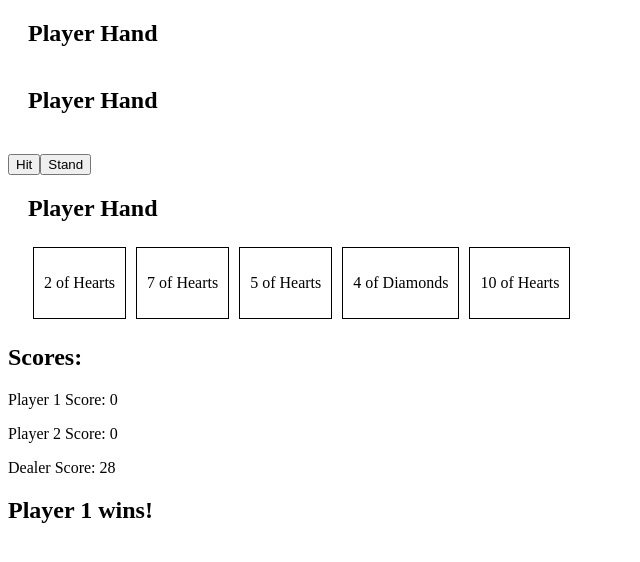
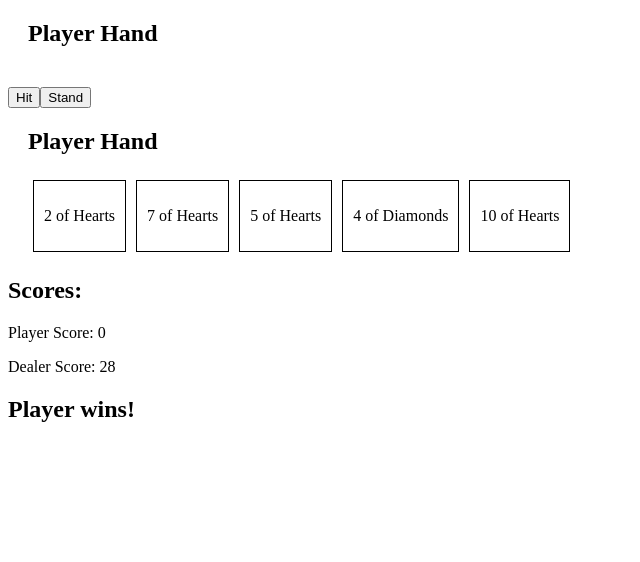
Before and after one commit to telenorbenedicte/vue-nuxt-blackjack, a Nuxt app: page / in a window 1280 px wide. Both pictures are taken after a click on the button "Stand". Shown: the top 562 px of the page, without its empty margins (0-640 px from the left). Built offline with nearby package versions, Linux system fonts and the light colour scheme.

Commit message:
Remove player 2

```diff
--- a/app.vue
+++ b/app.vue
@@ -1,7 +1,6 @@
 <template>
   <div>
-    <PlayerHand :cards="player1Cards" />
-    <PlayerHand :cards="player2Cards" />
+    <PlayerHand :cards="playerCards" />
     <button @click="drawCard">Hit</button>
     <button @click="stand">Stand</button>
     <PlayerHand :cards="dealerCards" />
@@ -9,8 +8,7 @@
     <!-- Display scores and result -->
     <div v-if="gameOver">
       <h2>Scores:</h2>
-      <p>Player 1 Score: {{ player1Score }}</p>
-      <p>Player 2 Score: {{ player2Score }}</p>
+      <p>Player Score: {{ playerScore }}</p>
       <p>Dealer Score: {{ dealerScore }}</p>
       <h2>{{ resultMessage }}</h2>
     </div>
@@ -24,8 +22,7 @@ import { Card, Deck, getCardScore } from './types'; // Import the types and scor
 export default defineComponent({
   data() {
     return {
-      player1Cards: [] as Card[], // Use Card type
-      player2Cards: [] as Card[], // Use Card type
+      playerCards: [] as Card[], // Updated to single player
       dealerCards: [] as Card[], // Add dealer's cards
       deck: this.createDeck() as Deck, // Use Deck type
       gameOver: false, // Track if the game is over
@@ -33,11 +30,8 @@ export default defineComponent({
     };
   },
   computed: {
-    player1Score() {
-      return this.calculateScore(this.player1Cards);
-    },
-    player2Score() {
-      return this.calculateScore(this.player2Cards);
+    playerScore() {
+      return this.calculateScore(this.playerCards); // Updated to single player
     },
     dealerScore() {
       return this.calculateScore(this.dealerCards);
@@ -62,7 +56,7 @@ export default defineComponent({
       }
       const randomIndex = Math.floor(Math.random() * this.deck.length);
       const drawnCard: Card = this.deck.splice(randomIndex, 1)[0]; // Remove the card from the deck
-      this.player1Cards.push(drawnCard); // Add the drawn card to player 1's hand
+      this.playerCards.push(drawnCard); // Add the drawn card to player's hand
     },
     stand() {
       // Dealer's turn to draw cards
@@ -101,16 +95,13 @@ export default defineComponent({
       return score;
     },
     determineWinner() {
-      const player1FinalScore = this.player1Score;
-      const player2FinalScore = this.player2Score;
+      const playerFinalScore = this.playerScore; // Updated to single player
       const dealerFinalScore = this.dealerScore;
 
-      if (player1FinalScore > 21 && player2FinalScore > 21) {
-        this.resultMessage = "Both players bust! Dealer wins.";
-      } else if (dealerFinalScore > 21 || player1FinalScore > dealerFinalScore) {
-        this.resultMessage = "Player 1 wins!";
-      } else if (player2FinalScore > dealerFinalScore) {
-        this.resultMessage = "Player 2 wins!";
+      if (playerFinalScore > 21) {
+        this.resultMessage = "Player bust! Dealer wins.";
+      } else if (dealerFinalScore > 21 || playerFinalScore > dealerFinalScore) {
+        this.resultMessage = "Player wins!";
       } else {
         this.resultMessage = "The dealer wins...";
       }
```
